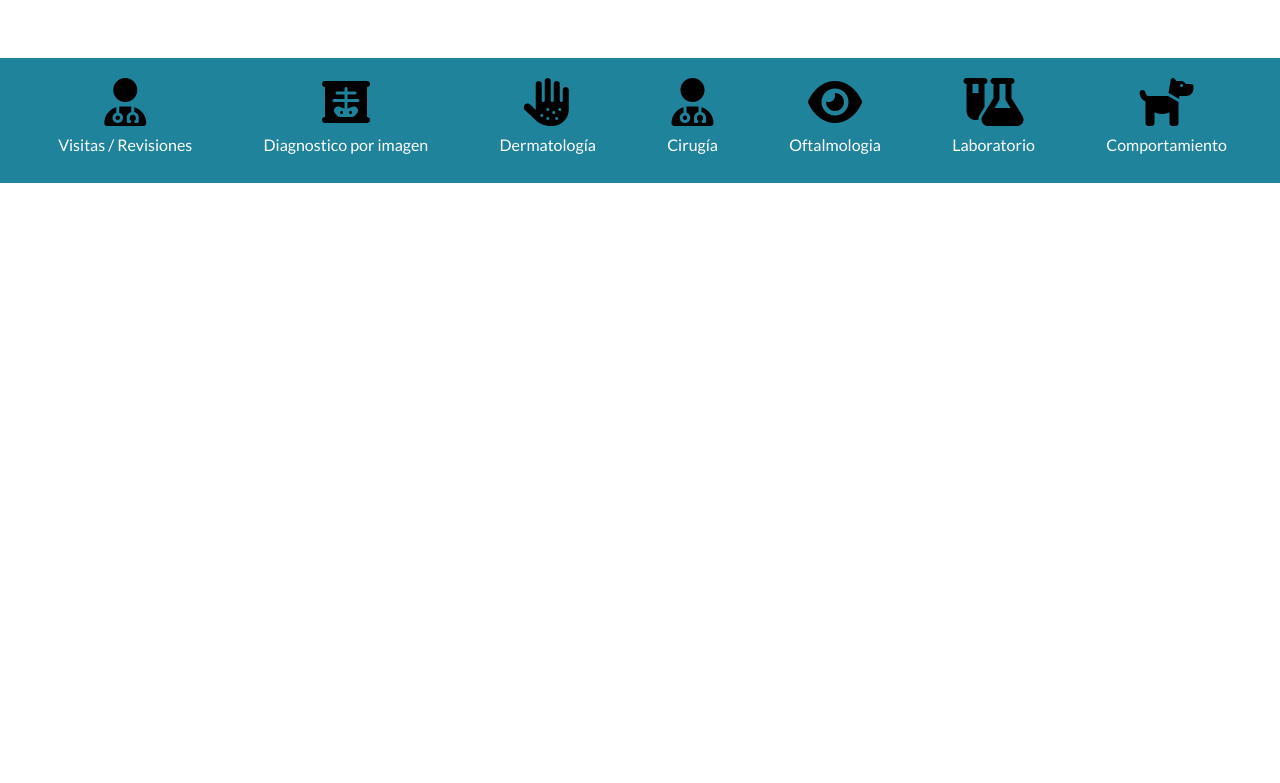
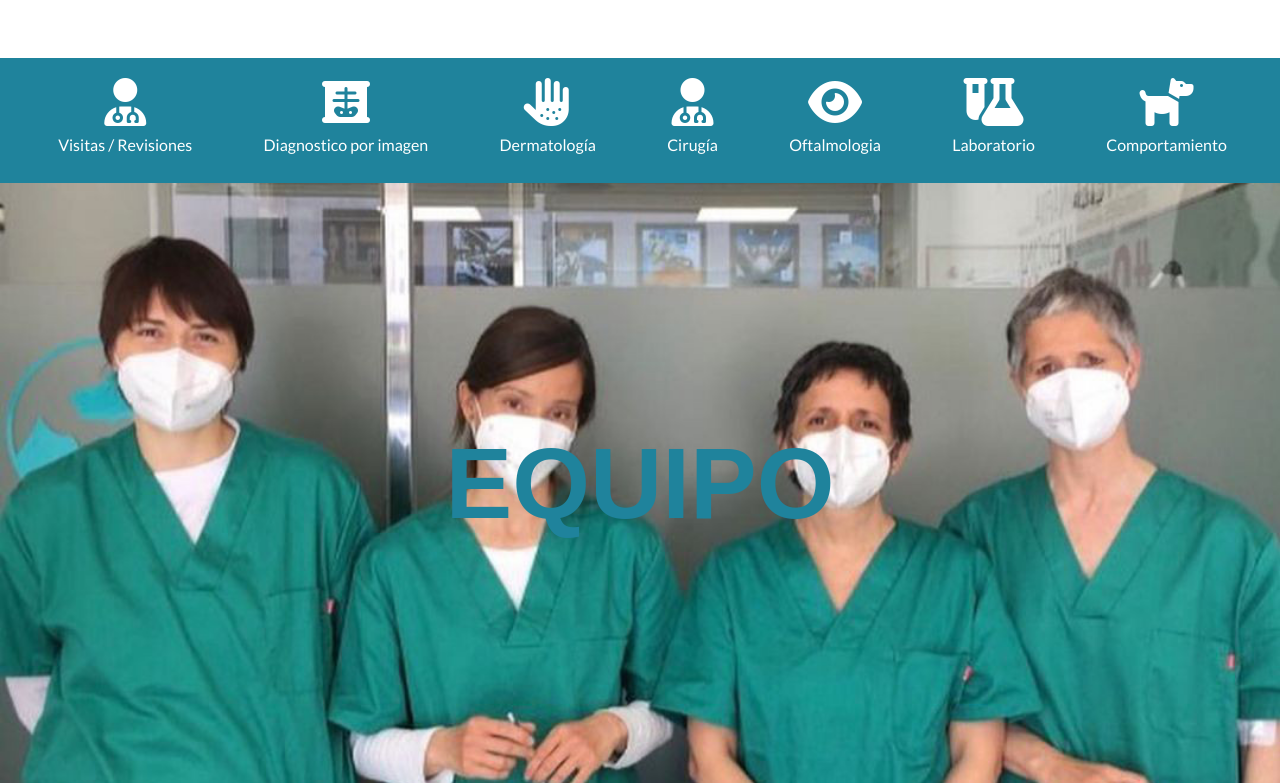
Before and after one commit to JSenen/vets, a plain HTML site: page index.html in a window 1280 px wide. Shown: the part 1396-2179 px from the top of the page. Before the commit the page ends 1579 px from the top, so only its background shows below. Drawn offline with Linux system fonts and the light colour scheme.

Commit message:
Equipo imagen y servicios varios

```diff
--- a/css/style.css
+++ b/css/style.css
@@ -249,6 +249,7 @@ Tambien se importan fuentes de la API de google */
     align-items: center;
     background-color: var(--background-color);
     padding: 2rem;
+    color:var(--blanco);
 
   }
   .resumen_servicios__cuadro  { /* Alineamos iconos dentro del flex padre */
@@ -274,3 +275,22 @@ Tambien se importan fuentes de la API de google */
   color:var(--blanco);
 
 }
+/* TEAM */
+
+.Team {
+  display: flex;
+  background-image: url(../img/team.jpg);
+    height: 60rem;
+    background-size: cover;
+    background-repeat: no-repeat; /*Img no se repita*/
+    background-position: center center; /* img se centra al hacer venana más pequeña*/
+    color: var(--blanco);
+    align-items: center;
+    justify-content: center;
+
+}
+.Team h2{
+  font-size: 10rem;
+  color: var(--background-color);
+
+}
--- a/index.html
+++ b/index.html
@@ -169,8 +169,13 @@
                 </div>
         </div>
   </div>
+  </section>
+  <div class="Team">
+    <div clas="Team_cabecera">
+        <h2>EQUIPO</h2>
+    </div>
 
-  </section>
+  </div>
   <script  src="./js/services.js"></script>
 </body>
 </html>
```
Also changed, not shown: img/team.jpg (added).
